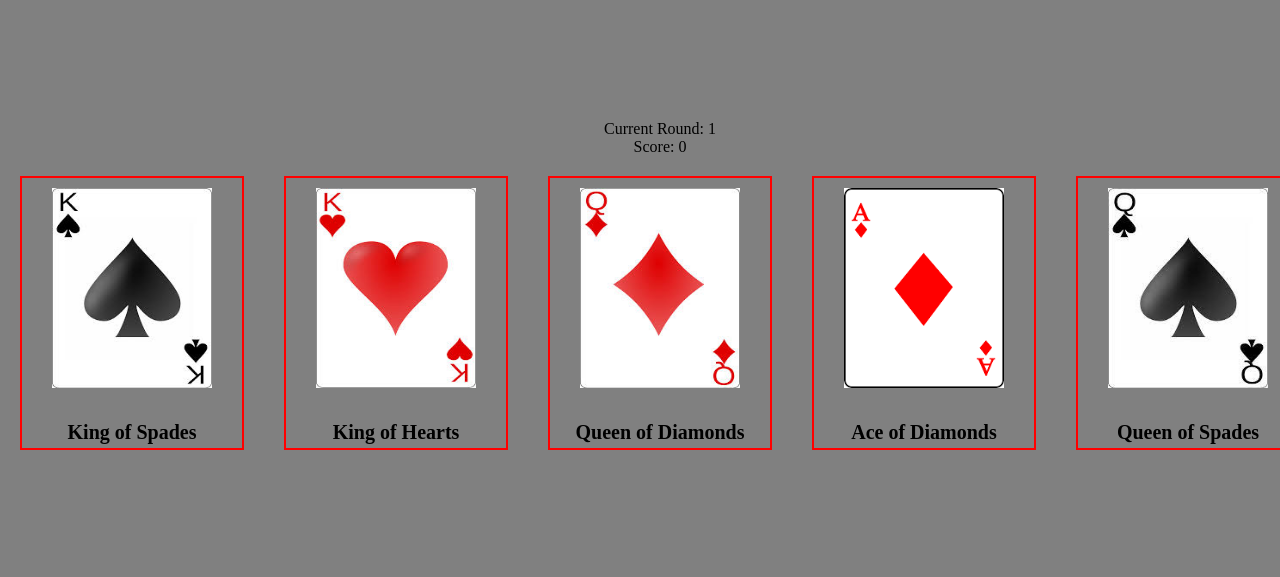
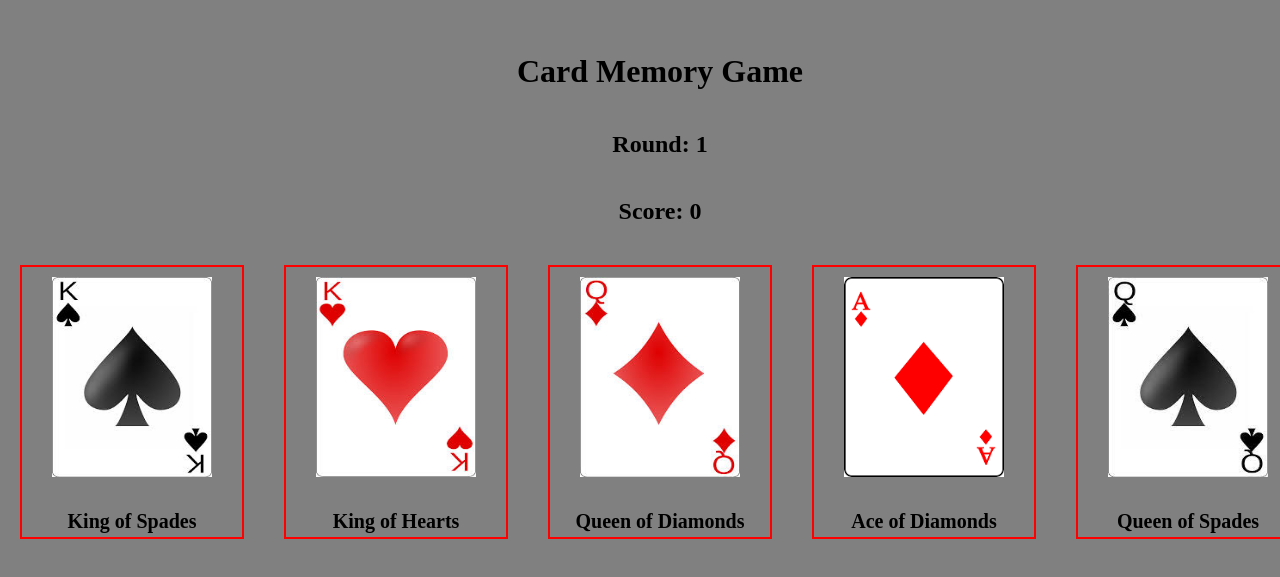
Before and after one commit to Ace-86/memCardReact, a React (Create React App) app in the folder memory/: page / in a window 1280 px wide. Shown: the part 105-682 px from the top of the page. Built offline with nearby package versions, Linux system fonts and the light colour scheme.

Commit message:
best score logic added

```diff
--- a/memory/src/components/Gameplay.js
+++ b/memory/src/components/Gameplay.js
@@ -16,12 +16,13 @@ const Container = Styled.div `
 `;
 
 const BeginRound = () => {
-  //keeps track of selected cards, displayed itemsm score, rounds and gameOver status
+  //keeps track of selected cards, displayed itemsm score, rounds, and gameOver status
   const [items, setItems] = useState([]);
   const [selectedCards, setSelectedCards] = useState([]);
   const [score, setScore] = useState(0);
   const [round, setRound] = useState(1);
   const [gameOver, setGameOver] = useState(false);
+  const [bestScores, setBestScores] = useState([]);
 
   const getShuffleCards = () => {
     const shuffleCards = [];
@@ -39,6 +40,27 @@ const BeginRound = () => {
     //if selected card is already in Array of picked cards: GameOver
     if (selectedCards.includes(selectedCard)) {
       setGameOver(true);
+      //check if score is a new best score
+      const newBestScore = {name: "", score: score};
+      let isHighScore = false;
+      if (bestScores.length < 3 || score > bestScores[2].score) {
+        //only add name to newBestScore if score is high enough to make the top 3
+        newBestScore.name = prompt("Congratulations! You achieved a new high score. Please enter your name:");
+        isHighScore = true;
+      }
+      //update bestScores array
+      const updatedBestScores = [...bestScores];
+      updatedBestScores.push(newBestScore);
+      updatedBestScores.sort((a, b) => b.score - a.score);
+      updatedBestScores.splice(3);
+
+      //update local storage with updatedBestScores
+      localStorage.setItem("bestScores", JSON.stringify(updatedBestScores));
+
+      //if new high score, update state
+      if (isHighScore) {
+        setBestScores(updatedBestScores);
+      }
       return;
     } else {
       //everytime a card is selected, you should gain 1 point;score does not reset each round
@@ -52,6 +74,7 @@ const BeginRound = () => {
       getShuffleCards();
       setSelectedCards([]);
       setRound(round + 1);
+
     } else {
       //otherwise, adds cards to new array of selected cards
       const newItems = [...items];
@@ -60,12 +83,15 @@ const BeginRound = () => {
       while (currentIndex !== 0) {
         randomIndex = Math.floor(Math.random() * currentIndex);
         currentIndex--;
-        [newItems[currentIndex], newItems[randomIndex]] = [newItems[randomIndex], newItems[currentIndex]];
+        [newItems[currentIndex], newItems[randomIndex]] =
+        [newItems[randomIndex], newItems[currentIndex]];
 }
 setItems(newItems);
 }
 };
 
+
+//reset function for button at end of game
 const resetGame = () => {
     getShuffleCards();
     setSelectedCards([])
@@ -74,14 +100,34 @@ const BeginRound = () => {
     setGameOver(false)
   }
 
+//loads shuffle function on page load
 useEffect(() => {
     getShuffleCards();
   }, []);
 
+//get best scores from local storage on page load
+useEffect(() => {
+const storedBestScores = JSON.parse(localStorage.getItem("bestScores"));
+if (storedBestScores) {
+setBestScores(storedBestScores);
+}
+}, []);
+
 return (
 <Container>
-      <div>Current Round: {round}</div>
-      <div>Score: {score}</div>
+<h1>Card Memory Game</h1>
+<h2>Round: {round}</h2>
+<h2>Score: {score}</h2>
+{bestScores.length > 0 &&
+<div>
+<h2>Best Scores:</h2>
+<ol>
+{bestScores.map((bestScore, index) => {
+return <li key={index}>{bestScore.name} - {bestScore.score}</li>
+})}
+</ol>
+</div>
+}
 {gameOver ? (
         <div> Game Over
           <button onClick={resetGame}> Restart </button>
```
Lines whose indentation alone changed are shown as unchanged.
